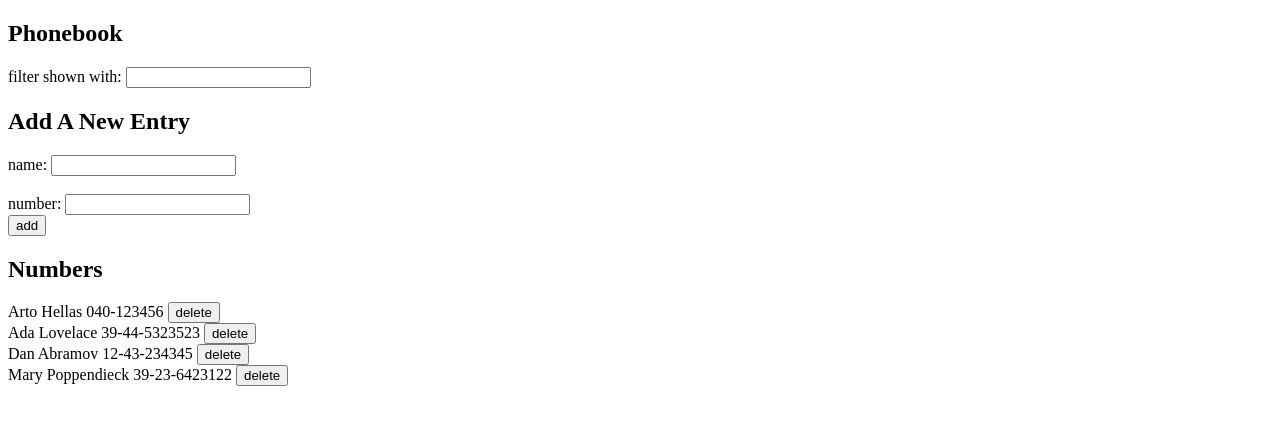
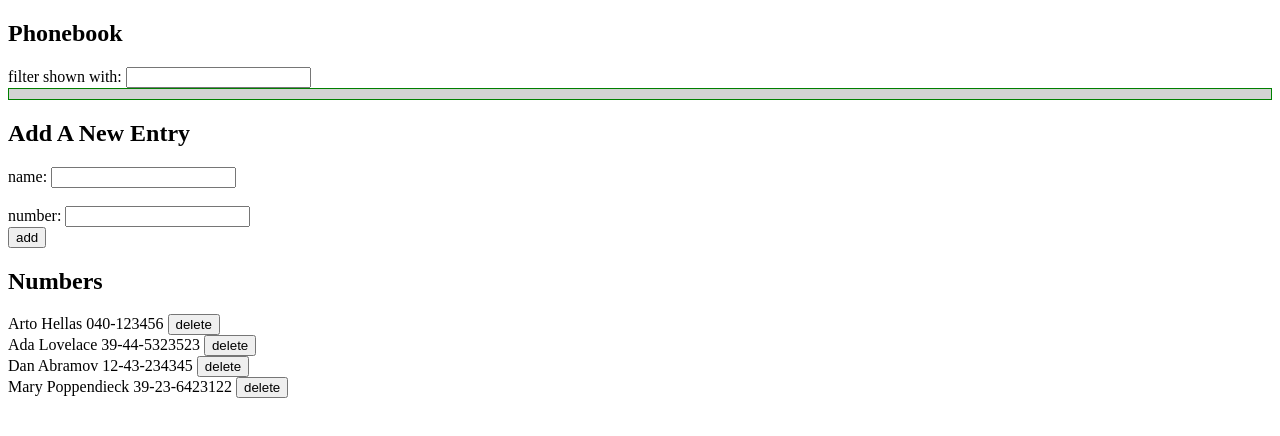
Before and after one commit to curryworry/fso, a React (Vite) app in the folder part2/phonebook/: page / in a window 1280 px wide. Shown: the top 436 px of the page. Built offline with nearby package versions, Linux system fonts and the light colour scheme; data requests are answered from the project's data file.

Commit message:
2.16 feat: Show message notification when user added

```diff
--- a/part2/phonebook/src/App.jsx
+++ b/part2/phonebook/src/App.jsx
@@ -6,6 +6,11 @@ const Filter = ({changeHandler}) => {
   return(<div>
     filter shown with: <input onChange={changeHandler}/>
   </div>)
+}
+
+const Message = ({message}) => {
+
+  return(<div className='message'>{message}</div>)
 }
 
 const PersonForm = ({submitHandler,nameHandler,numberHandler}) => {
@@ -45,6 +50,8 @@ const App = () => {
   const [newName, setNewName] = useState('')
   const [newNumber, setNewNumber] = useState('')
   //const [search, setSearch] = useState('')
+
+  const [message, setMessage] = useState(null)
 
   useEffect(()=>{
     phoneService.getAll().then(allRecords=>{
@@ -91,6 +98,10 @@ const App = () => {
       .then(newRecord=>{
         setPersons(newPersons.concat(newRecord))
         setFilteredPersons(newPersons.concat(newRecord))
+        setMessage(`Added ${newName}`)
+        setTimeout(()=>{
+          setMessage(null)
+        },3000)
       })
     }
   }
@@ -99,6 +110,7 @@ const App = () => {
     <div>
       <h2>Phonebook</h2>
       <Filter changeHandler={handleSearch}/>
+      <Message message={message}/>
       <h2>Add A New Entry</h2>
       <PersonForm submitHandler={handleSubmit} nameHandler={handleNameChange} numberHandler={handleNumberChange}/>
       <h2>Numbers</h2>
--- /dev/null
+++ b/part2/phonebook/src/index.css
@@ -0,0 +1,7 @@
+.message{
+    color: green;
+    font-size: 25px;
+    padding: 5px;
+    background: lightgrey;
+    border: 1px solid green;
+}
--- a/part2/phonebook/src/main.jsx
+++ b/part2/phonebook/src/main.jsx
@@ -1,6 +1,7 @@
 //import React from 'react'
 import ReactDOM from 'react-dom/client'
 import App from './App.jsx'
+import './index.css'
 
 
 ReactDOM.createRoot(document.getElementById('root')).render(<App />)
```
